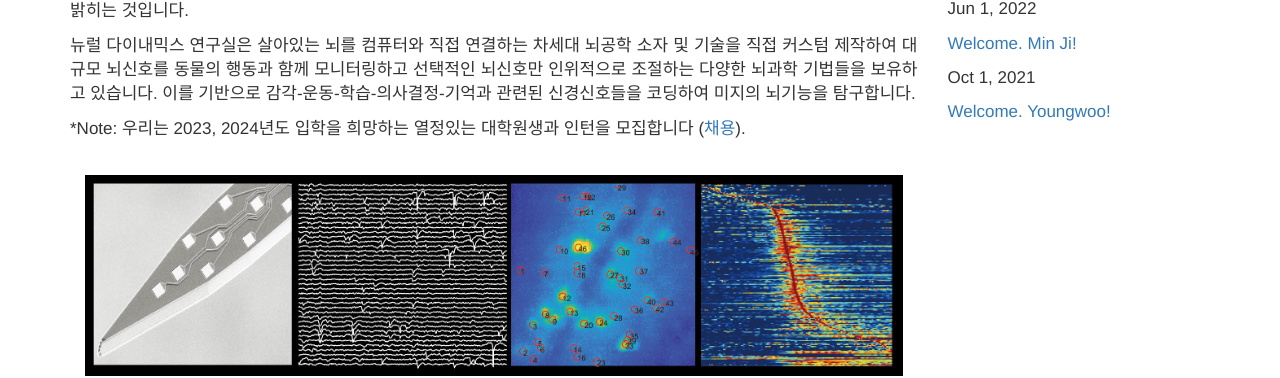
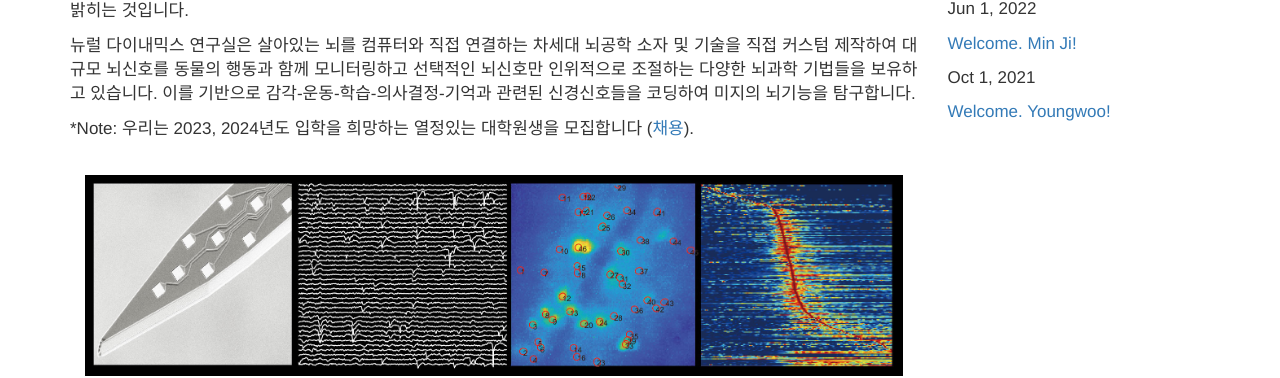
Before and after one commit to kleelab/kleelab.github.io, a Jekyll site: the page built from indexK.html, in a window 1280 px wide. Shown: the part 500-878 px from the top of the page. Built offline with Jekyll 4.4.1, drawn with Linux system fonts in a browser that asks for light colours; nearby versions of some CDN libraries; a style sheet for code colours, icons or effects is not loaded.

Commit message:
Update indexK.html

```diff
--- a/indexK.html
+++ b/indexK.html
@@ -20,7 +20,7 @@ layout: home
 
 <p>뉴럴 다이내믹스 연구실은 살아있는 뇌를 컴퓨터와 직접 연결하는 차세대 뇌공학 소자 및 기술을 직접 커스텀 제작하여 대규모 뇌신호를 동물의 행동과 함께 모니터링하고 선택적인 뇌신호만 인위적으로 조절하는 다양한 뇌과학 기법들을 보유하고 있습니다. 이를 기반으로 감각-운동-학습-의사결정-기억과 관련된 신경신호들을 코딩하여 미지의 뇌기능을 탐구합니다.</p>
 
-<p>  *Note: 우리는 2023, 2024년도 입학을 희망하는 열정있는 대학원생과 인턴을 모집합니다 (<a href="{{ site.url }}{{ site.baseurl }}/joinusK">채용</a>). </p>
+<p>  *Note: 우리는 2023, 2024년도 입학을 희망하는 열정있는 대학원생을 모집합니다 (<a href="{{ site.url }}{{ site.baseurl }}/joinusK">채용</a>). </p>
 
 <br>
 
```
